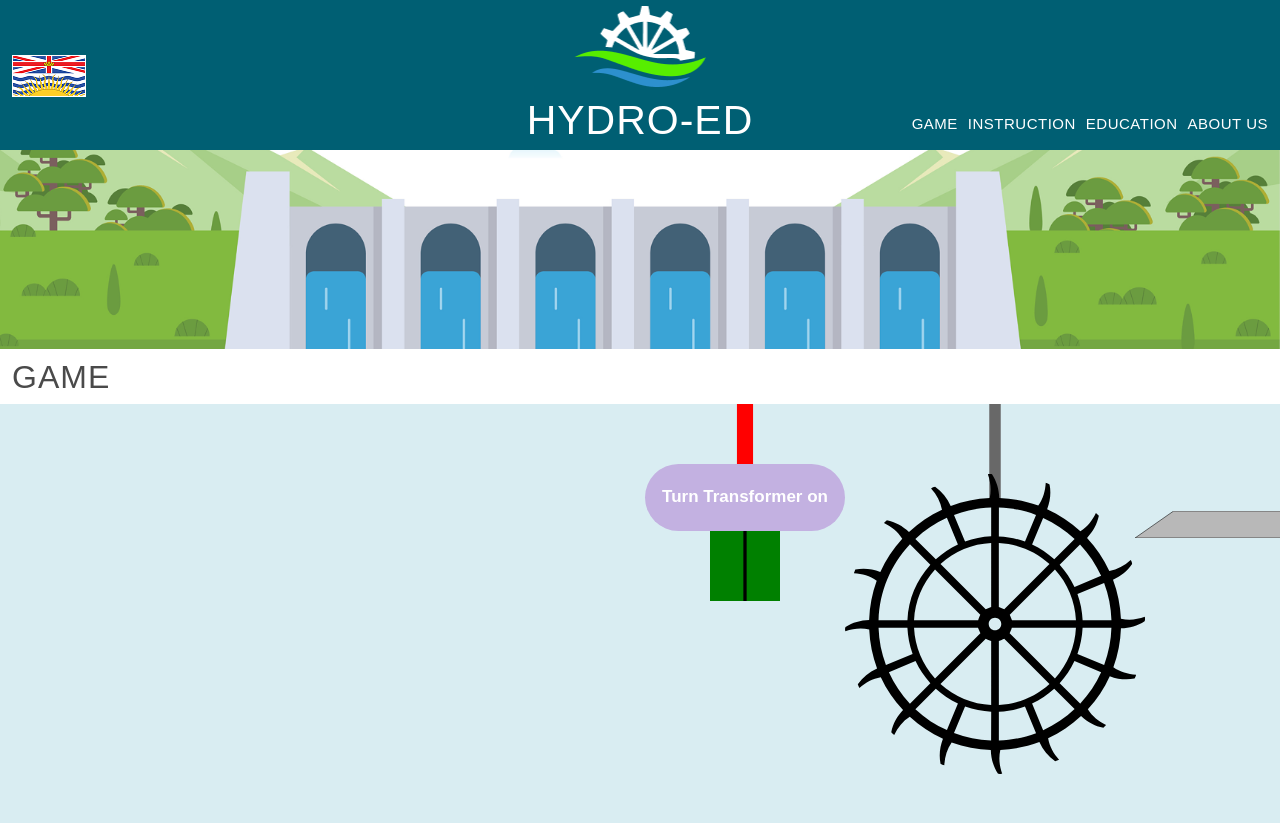
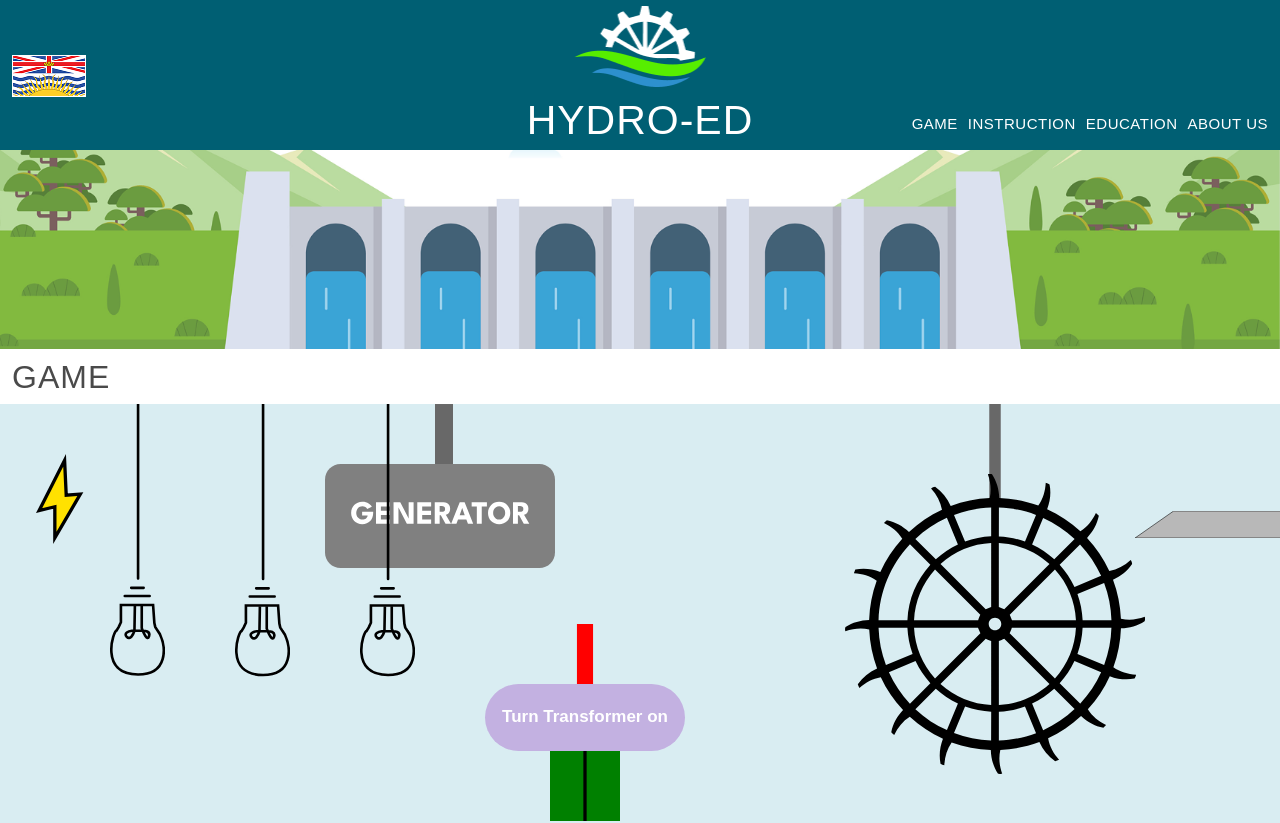
Before and after one commit to DavidYoo5/Harold_Kumar_Dynamic_Content_HydroElectricity, a Next.js app: page / in a window 1280 px wide. Shown: the top 823 px of the page. Built offline with nearby package versions, Linux system fonts and the light colour scheme.

Commit message:
final part of project: add lightbulb and generator

```diff
--- a/app/components/generator.js
+++ b/app/components/generator.js
@@ -1,19 +1,115 @@
 "use client";
 
 import Image from "next/image";
+import { useEffect, useState } from "react";
 
 
-export default function Generator({ generatorOn}) {
-    return (
-        <div className="generator">
-            <Image src="/images/generator.png" alt="Generator" width={300} height={300} />
-        </div>
+export default function Generator({ }) {
+    const [showInfo, setShowInfo] = useState(false);
+
+
+    const handleGeneratorClick = () => {
+        setShowInfo((prev) => !prev);
+    };
 
 
 
 
+    useEffect(() => {
+        console.log("Generator info visible:", showInfo);
+      }, [showInfo]);
+
+    return (
+
+        <div style={{
+            position: "relative",
+            width: "520px",
+            height: "220px",
+        }}
+        >
+
+            {/* top bar */}
+
+            <div style={{
+                position: "absolute",
+                top: "0px",
+                left: "110px",
+                width: "18px",
+                height: "70px",
+
+            }}
+            >
+
+                <Image
+                src="/images/Generator Bar.svg"
+                alt="Generator Bar"
+                fill
+                style={{ objectFit: "contain" }}
+                />
+        </div>
 
 
+        {/* generator box */}
+
+        <button
+        onClick={handleGeneratorClick}
+        style={{
+            position: "absolute",
+            top: "60px",
+            left: "0px",
+            width: "230px",
+            height: "105px",
+            border: "none",
+            padding: 0,
+            backgroundColor: "transparent",
+            cursor: "pointer",
+        }}
+        >
+            <Image
+                src="/images/Generator.svg"
+                alt="Generator"
+                fill
+                style={{ objectFit: "contain" }}
+                />
+                </button>
+
+                {/* generator info */}
+
+
+                    <div style={{
+                        position: "absolute",
+                        top: "25px",
+                        left: "255px",
+                        width: "250px",
+                        height: "140px",
+                        border: "none",
+                        padding: 0,
+                        backgroundColor: "transparent",
+                        cursor: "pointer",
+                    }}
+                    >
+
+                        <Image
+                            src="/images/GenInfo.svg"
+                            alt="Generator Info"
+                            fill
+                            style={{
+                            objectFit: "contain",
+                            // marginBottom: "-70px",
+                            // marginLeft: "800px",
+                            position: "absolute",
+                            // right: "600px",
+                            // bottom: "310px",
+                            opacity: showInfo ? 1 : 0,
+                            transform: showInfo ? "translateY(0px) scale(1)" : "translateY(20px) scale(0)",
+                            transition: "transform 0.5s ease, opacity 0.5s ease",
+                            zIndex: 1,
+                            }}
+                            />
+                            </div>
+
+
+                            </div>
 
     );
 }
--- /dev/null
+++ b/app/components/lightBulbs.js
@@ -0,0 +1,186 @@
+"use client";
+
+import Image from "next/image";
+import { useState, useRef } from "react";
+
+
+export default function Lightbulbs() {
+    const [showBulbInfo, setShowBulbInfo] = useState(false);
+    const [powerOn, setPowerOn] = useState(false);
+    const [bulb1On, setBulb1On] = useState(false);
+    const [bulb2On, setBulb2On] = useState(false);
+    const [bulb3On, setBulb3On] = useState(false);
+
+    const timeout1Ref = useRef(null);
+    const timeout2Ref = useRef(null);
+
+
+    const handleLightClick = () => {
+        if (!powerOn) {
+            setPowerOn(true);
+
+            setBulb1On(true);
+
+            setShowBulbInfo(true);
+
+            timeout1Ref.current = setTimeout(() => {
+                setBulb2On(true);
+            }, 500);
+
+            timeout2Ref.current = setTimeout(() => {
+                setBulb3On(true);
+            }, 1000);
+        } else {
+            setPowerOn(false);
+            clearTimeout(timeout1Ref.current);
+            clearTimeout(timeout2Ref.current);
+            setBulb1On(false);
+            setBulb2On(false);
+            setBulb3On(false);
+            setShowBulbInfo(false);
+        }
+    };
+
+    return (
+        <div style={{
+            position: "absolute",
+            top: "10px",
+            left: "10px",
+            width: "500px",
+            height: "350px",
+        }}
+        >
+            {/* lighting button */}
+
+            <button
+                onClick={handleLightClick}
+                style={{
+                    position: "absolute",
+                    top: "40px",
+                    left: "10px",
+                    width: "80px",
+                    height: "90px",
+                    backgroundColor: "transparent",
+                    border: "none",
+                    padding: 0,
+                    cursor: "pointer",
+                 }}
+                 >
+                    <Image
+                        src="/images/Lightning.svg"
+                        alt="Lightning button"
+                        fill
+                        style={{ objectFit: "contain"}}
+                    />
+
+                 </button>
+
+                 {/* light bulb info */}
+
+                 <div style={{
+                    position: "absolute",
+                    top: "-20px",
+                    left: "420px",
+                    width: "350px",
+                    height: "200px",
+                    opacity: showBulbInfo ? 1 : 0,
+                 }}
+                 >
+                    <Image
+                        src="/images/BulbInfo.svg"
+                        alt="Light Bulb Info"
+                        fill
+                        style={{
+                            objectFit: "contain",
+                            opacity: showBulbInfo ? 1 : 0,
+                            transform: showBulbInfo ? "translateY(0px) scale(1)" : "translateY(20px) scale(0)",
+                            transition: "transform 0.5s ease, opacity 0.5s ease",
+                            zIndex: 1,
+                        }}
+                    />
+
+                 </div>
+
+
+
+
+
+            {/* light bulbs */}
+
+            {/* light bulb 1 */}
+
+            <div
+            style={{
+                position: "absolute",
+                top: "-35px",
+                left: "100px",
+                width: "55px",
+                height: "300px",
+            }}
+            >
+
+                <Image
+                    src={bulb1On ? "/images/Light Bulb On.svg" : "/images/Light Bulb Off.svg"}
+                    alt="Light Bulb 1"
+                    fill
+                    style={{
+                        objectFit: "contain",
+                        transform: bulb1On ? "scale(1.9)" : "scale(1)",
+                        top: "10px",
+                        transformOrigin: "center",
+                    }}
+
+                />
+
+            </div>
+
+            {/* light bulb 2 */}
+
+            <div
+            style={{
+                position: "absolute",
+                top: "-35px",
+                left: "225px",
+                width: "55px",
+                height: "300px",
+            }}
+            >
+                <Image
+                    src={bulb2On ? "/images/Light Bulb On.svg" : "/images/Light Bulb Off.svg"}
+                    alt="Light Bulb 2"
+                    fill
+                    style={{ objectFit: "fill",
+                        transform: bulb2On ? "scale(1.9)" : "scale(1)",
+                        top: "10px",
+                        transformOrigin: "center",
+                    }}
+                />
+                </div>
+
+            {/* light bulb 3 */}
+
+            <div
+            style={{
+                position: "absolute",
+                top: "-35px",
+                left: "350px",
+                width: "55px",
+                height: "300px",
+            }}
+            >
+                <Image
+                    src={bulb3On ? "/images/Light Bulb On.svg" : "/images/Light Bulb Off.svg"}
+                    alt="Light Bulb 3"
+                    fill
+                    style={{ objectFit: "fill",
+                        transform: bulb3On ? "scale(1.9)" : "scale(1)",
+                        top: "10px",
+                        transformOrigin: "center",
+                    }}
+                />
+                </div>
+            </div>
+
+
+    );
+}
--- a/app/page.js
+++ b/app/page.js
@@ -6,6 +6,8 @@ import styles from "./page.module.css";
 import TurnOnWaterButton from "./components/turnOnWaterButton";
 import WaterWheel from "./components/waterwheel";
 import Transformer from "./components/transformer";
+import Generator from "./components/generator";
+import LightBulbs from "./components/lightBulbs";
 import { useState, useEffect } from "react";
 
 export default function Home() {
@@ -101,8 +103,11 @@ const [isWaterOn, setIsWaterOn] = useState(false);
             <div className={styles.gameContentSection}>
 
 <div className="generatorTransoformerMeter">
+    <Generator />
     <Transformer />
+    <LightBulbs />
 </div>
+
 
     <div>
       <div className="waterWheelAndWaterFall"
```
Also changed, not shown: public/images/BulbInfo.svg (added), public/images/GenInfo.svg (added).
